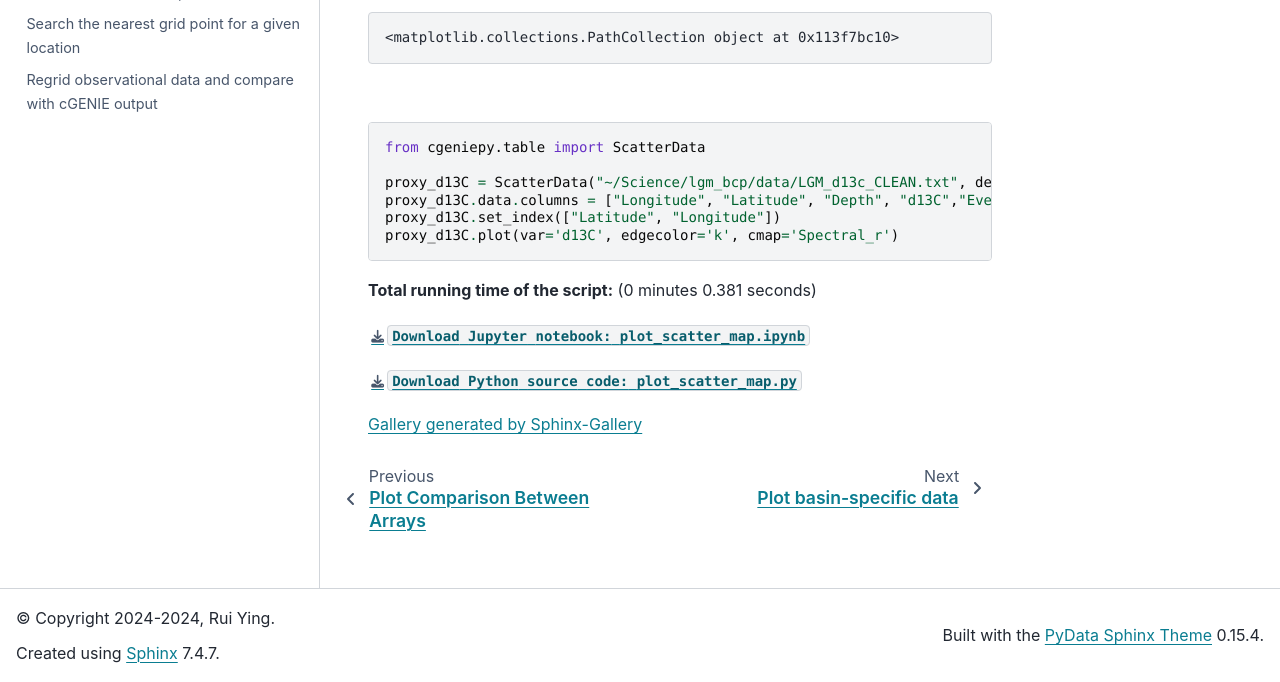
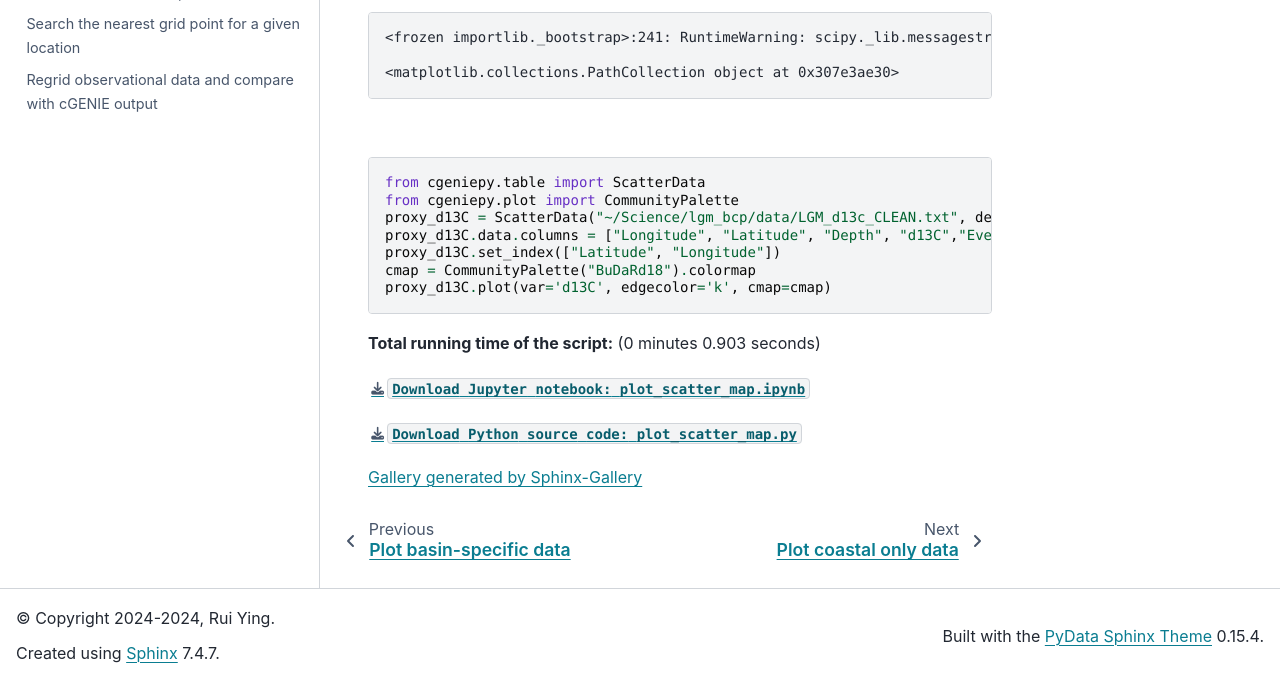
Before and after one commit to ruiying-ocean/cgeniepy, a Sphinx documentation site: the page built from docs/source/auto_examples/plot_scatter_map.rst, in a window 1280 px wide and 1254 px high, cut to the strip 572-1254 px from the top of the window. Built offline with Sphinx 7.4.7 and the PyData theme 0.15.4, drawn with Linux system fonts in a browser that asks for light colours; some of the changed text lies outside the part shown.

Commit message:
update plot_scatter_map example

```diff
--- a/docs/source/auto_examples/plot_scatter_map.py
+++ b/docs/source/auto_examples/plot_scatter_map.py
@@ -7,8 +7,9 @@
 """
 
 from cgeniepy.table import ScatterData
-
+from cgeniepy.plot import CommunityPalette
 proxy_d13C = ScatterData("~/Science/lgm_bcp/data/LGM_d13c_CLEAN.txt", delimiter="\t", header=None)
 proxy_d13C.data.columns = ["Longitude", "Latitude", "Depth", "d13C","Event"]
 proxy_d13C.set_index(["Latitude", "Longitude"])
-proxy_d13C.plot(var='d13C', edgecolor='k', cmap='Spectral_r')
+cmap = CommunityPalette("BuDaRd18").colormap
+proxy_d13C.plot(var='d13C', edgecolor='k', cmap=cmap)
--- a/docs/source/auto_examples/plot_scatter_map.rst
+++ b/docs/source/auto_examples/plot_scatter_map.rst
@@ -38,8 +38,9 @@
 
  .. code-block:: none
 
+    <frozen importlib._bootstrap>:241: RuntimeWarning: scipy._lib.messagestream.MessageStream size changed, may indicate binary incompatibility. Expected 56 from C header, got 64 from PyObject
 
-    <matplotlib.collections.PathCollection object at 0x113f7bc10>
+    <matplotlib.collections.PathCollection object at 0x307e3ae30>
 
 
 
@@ -51,16 +52,17 @@
 
 
     from cgeniepy.table import ScatterData
-
+    from cgeniepy.plot import CommunityPalette
     proxy_d13C = ScatterData("~/Science/lgm_bcp/data/LGM_d13c_CLEAN.txt", delimiter="\t", header=None)
     proxy_d13C.data.columns = ["Longitude", "Latitude", "Depth", "d13C","Event"]
     proxy_d13C.set_index(["Latitude", "Longitude"])
-    proxy_d13C.plot(var='d13C', edgecolor='k', cmap='Spectral_r')
+    cmap = CommunityPalette("BuDaRd18").colormap
+    proxy_d13C.plot(var='d13C', edgecolor='k', cmap=cmap)
 
 
 .. rst-class:: sphx-glr-timing
 
-   **Total running time of the script:** (0 minutes 0.381 seconds)
+   **Total running time of the script:** (0 minutes 0.903 seconds)
 
 
 .. _sphx_glr_download_auto_examples_plot_scatter_map.py:
```
Also changed, not shown: other parts of docs/source/auto_examples/plot_scatter_map.rst (+1 -1 lines), docs/source/auto_examples/index.rst (+18 -18 lines), docs/source/auto_examples/sg_execution_times.rst (+6 -6 lines), docs/source/auto_examples/images/sphx_glr_plot_scatter_map_001.png, docs/source/auto_examples/images/thumb/sphx_glr_plot_scatter_map_thumb.png, docs/source/auto_examples/plot_scatter_map.ipynb, 6 other files.
